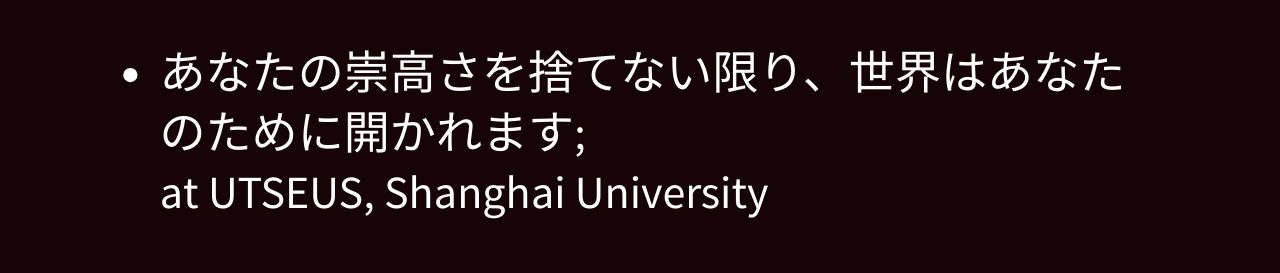
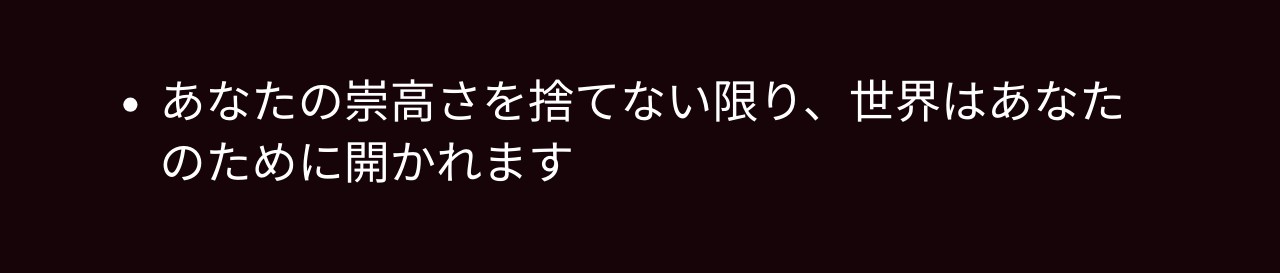
Before and after one commit to gongleiaz/gongleiaz.github.io, a plain HTML site: page index.html in a window 1280 px wide. Shown: the part 241-514 px from the top of the page. Drawn offline with nearby package versions, Linux system fonts and the light colour scheme.

Commit message:
Update index.html

```diff
--- a/index.html
+++ b/index.html
@@ -44,7 +44,7 @@
 
 <br>
 
-- あなたの崇高さを捨てない限り、世界はあなたのために開かれます;	 <br> at UTSEUS, Shanghai University
+- あなたの崇高さを捨てない限り、世界はあなた      のために開かれます
 
 <br>
 <br>
```
